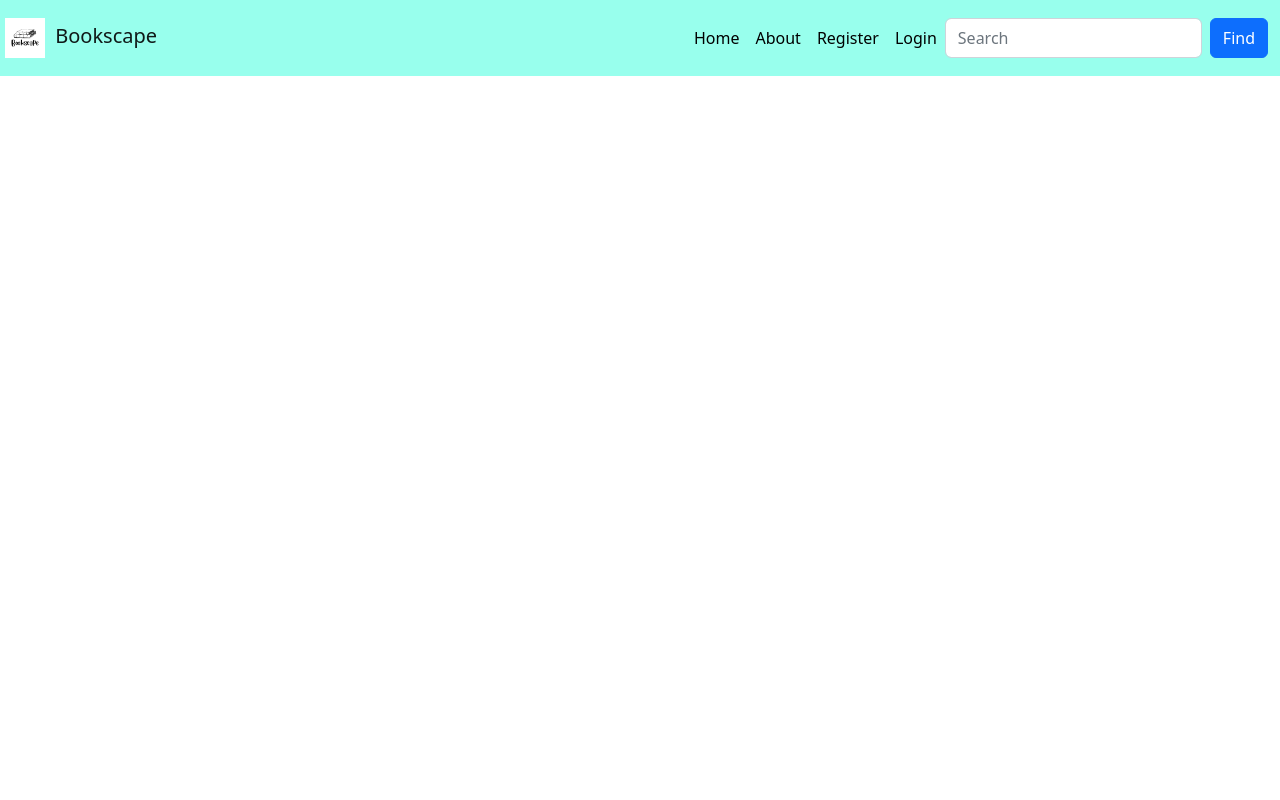
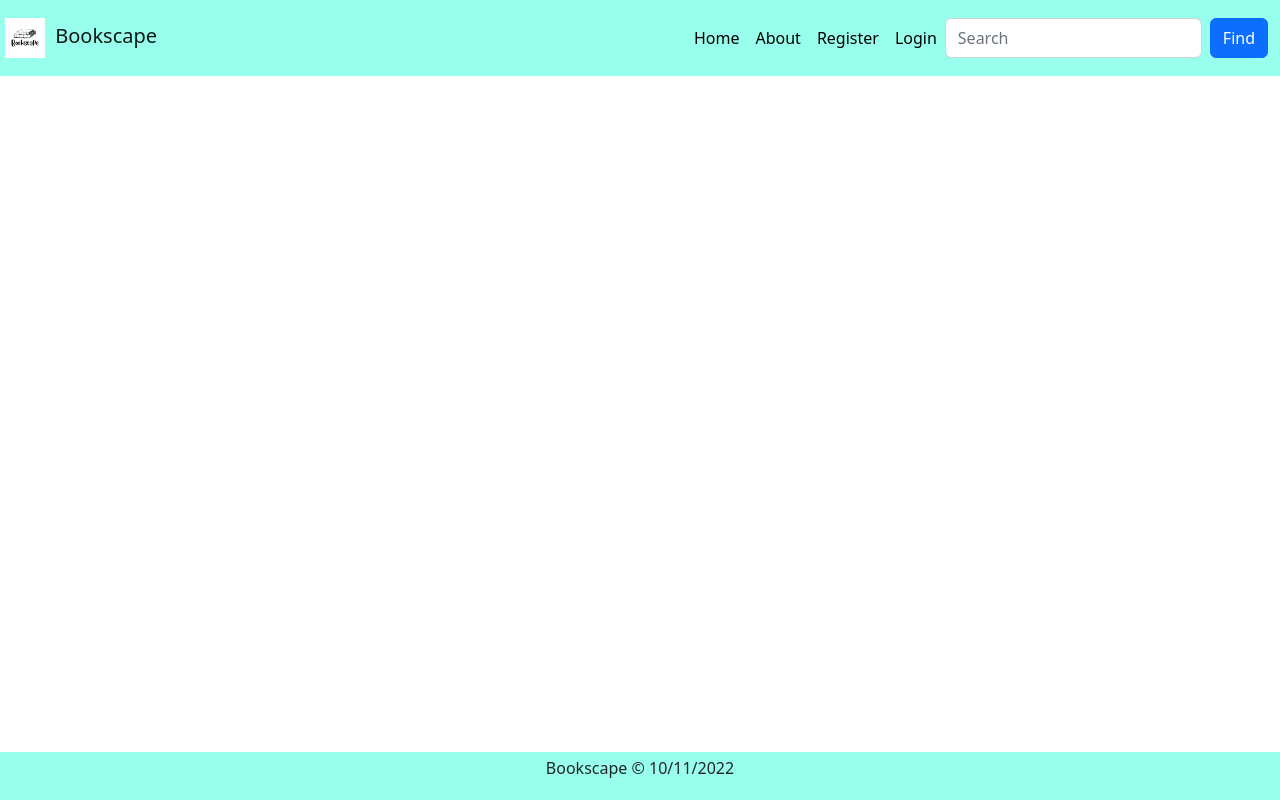
Before and after one commit to JoshLaw-04/BookScape, a React (Create React App) app: page / in a window 1280 px wide. Built offline with nearby package versions, Linux system fonts and the light colour scheme; no server answers.

Commit message:
footer and css

```diff
--- /dev/null
+++ b/src/components/Footer.js
@@ -0,0 +1,16 @@
+import React from "react";
+
+function Footer() {
+    let today = new Date();
+    let day = today.getDate();
+    let month = today.getMonth() + 1;
+    let year = today.getFullYear();
+
+    return (
+        <footer>
+            <p>Bookscape &copy; { month }/{day}/{ year } </p>
+        </footer>
+    )
+}
+
+export default Footer;
--- a/src/components/Home.css
+++ b/src/components/Home.css
@@ -5,12 +5,6 @@
 .nav-link{
     color: black !important;
 }
-
-/* .footer {
-    position:sticky;
-    left: 0; right: 0; bottom: 0;
-    height: [footer-height];
-} */
 
 #CardsCol{
     text-align: center;
@@ -39,3 +33,22 @@ input [type="radio"] {
     cursor: pointer;
     transition: color 200ms;
 }
+
+body {
+    display: flex;
+    flex-direction: column;
+    min-height: 100vh;
+    max-width: 100%;
+    width: 100%;
+}
+
+footer {
+    bottom: 0;
+    width: 100%;
+    padding: 00.25em;
+    background-color: #98ffed;
+    display: grid;
+    place-content: center;
+    position: fixed;
+    margin-top: auto;
+}
--- a/src/components/Home.js
+++ b/src/components/Home.js
@@ -6,6 +6,7 @@ import { Link, Outlet } from "react-router-dom";
 import BookContext from "../contexts/BookContext";
 import "./Home.css";
 import logo from './assets/Bookscape.png'
+import Footer from "./Footer";
 
 
 function Home() {
@@ -64,11 +65,7 @@ function Home() {
       <Stack>
         <Outlet />
       </Stack>
-      {/* <footer className="footer">
-        <div className="footer-copyright text-center py-3">
-          © 2022 Bookscape • Website Design by Team Chosen
-        </div>
-      </footer> */}
+      <Footer />
     </>
   );
 }
```
